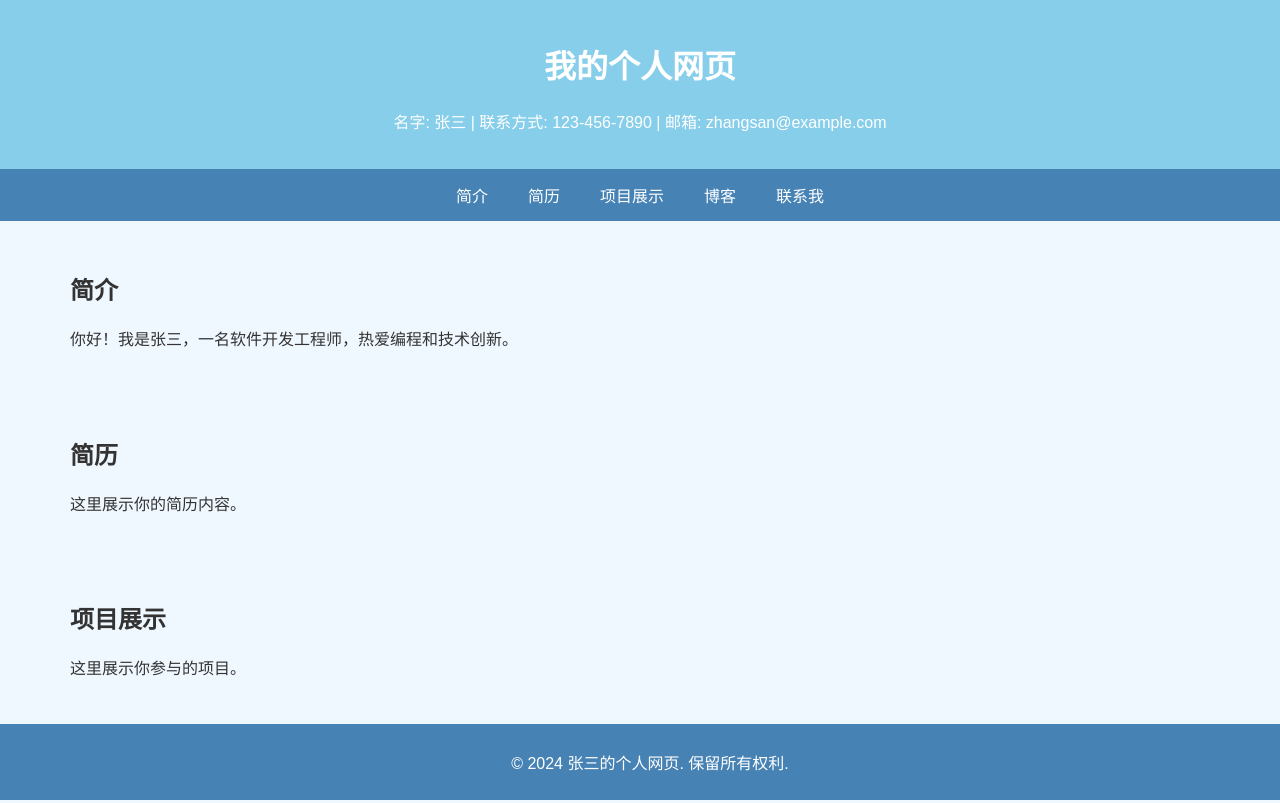
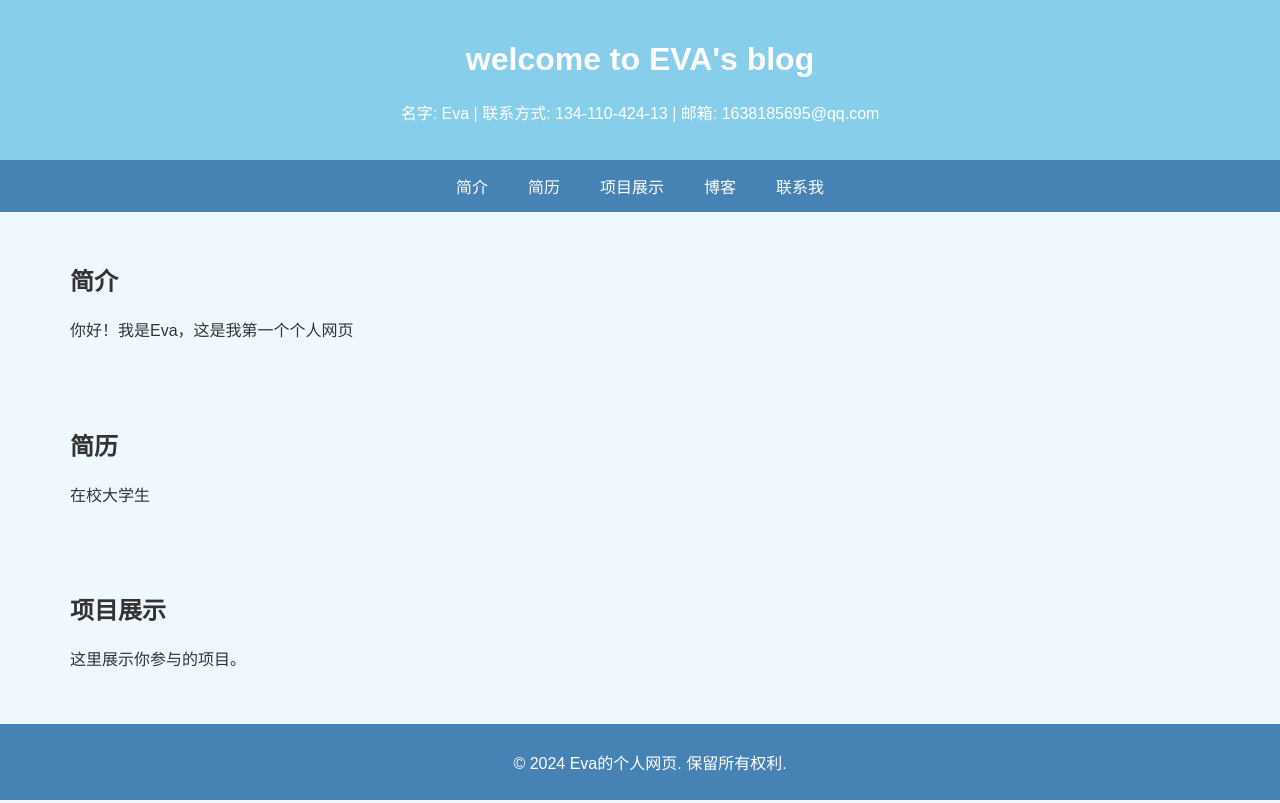
Before and after one commit to Eva-space/blog, a plain HTML site: page index.html in a window 1280 px wide. Shown: the top 803 px of the page. Drawn offline with Linux system fonts and the light colour scheme.

Commit message:
Update index.html

```diff
--- a/index.html
+++ b/index.html
@@ -71,8 +71,8 @@
 </head>
 <body>
     <header>
-        <h1>我的个人网页</h1>
-        <p>名字: 张三 | 联系方式: 123-456-7890 | 邮箱: zhangsan@example.com</p>
+        <h1>welcome to EVA's blog</h1>
+        <p>名字: Eva | 联系方式: 134-110-424-13 | 邮箱: 1638185695@qq.com</p>
     </header>
     <nav>
         <a href="#about">简介</a>
@@ -84,11 +84,11 @@
     <div class="container">
         <section id="about">
             <h2>简介</h2>
-            <p>你好！我是张三，一名软件开发工程师，热爱编程和技术创新。</p>
+            <p>你好！我是Eva，这是我第一个个人网页</p>
         </section>
         <section id="resume">
             <h2>简历</h2>
-            <p>这里展示你的简历内容。</p>
+            <p>在校大学生</p>
         </section>
         <section id="projects">
             <h2>项目展示</h2>
@@ -109,7 +109,7 @@
         </section>
     </div>
     <footer>
-        <p>&copy; 2024 张三的个人网页. 保留所有权利.</p>
+        <p>&copy; 2024 Eva的个人网页. 保留所有权利.</p>
     </footer>
 </body>
 </html>
```
